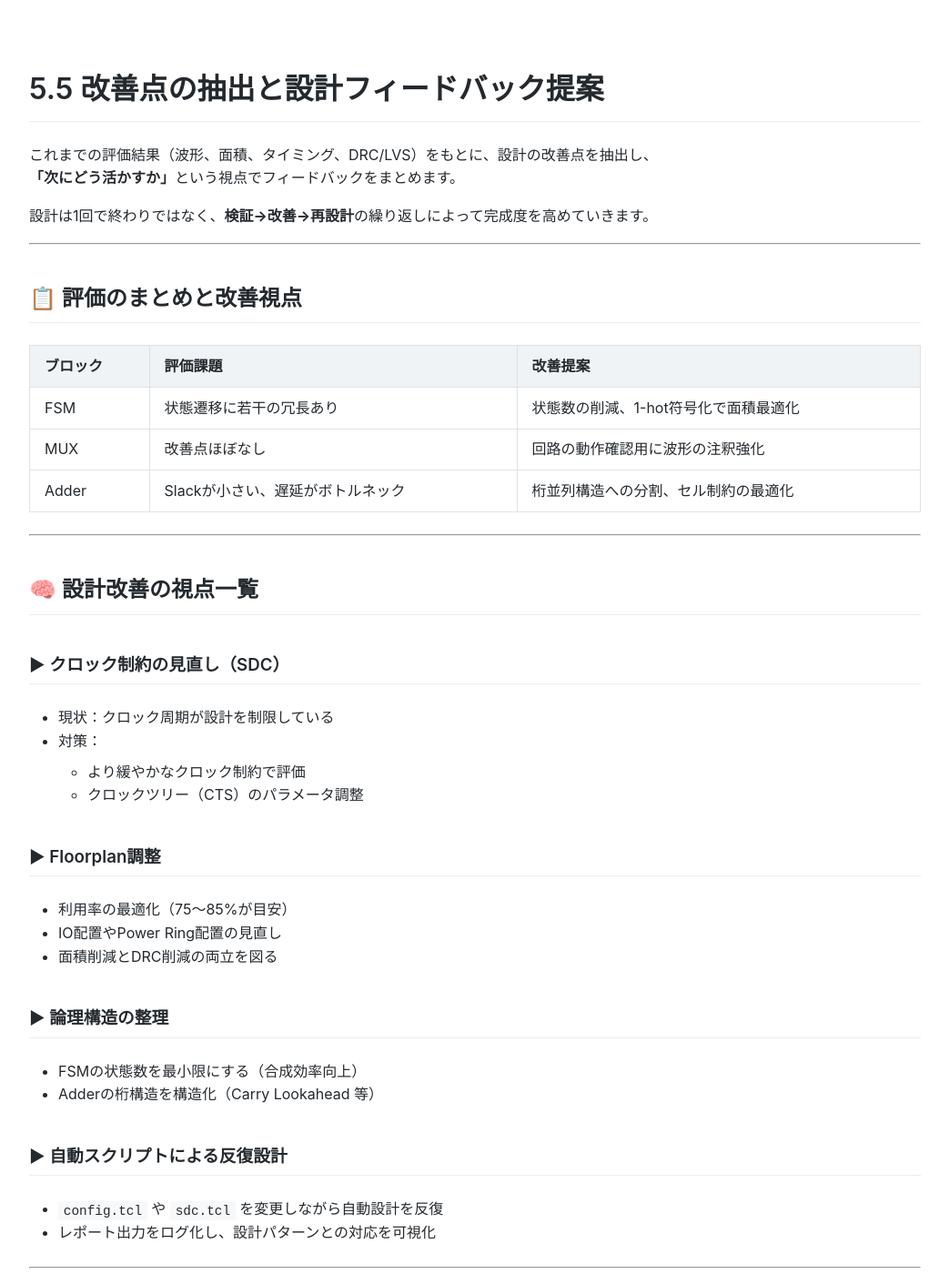
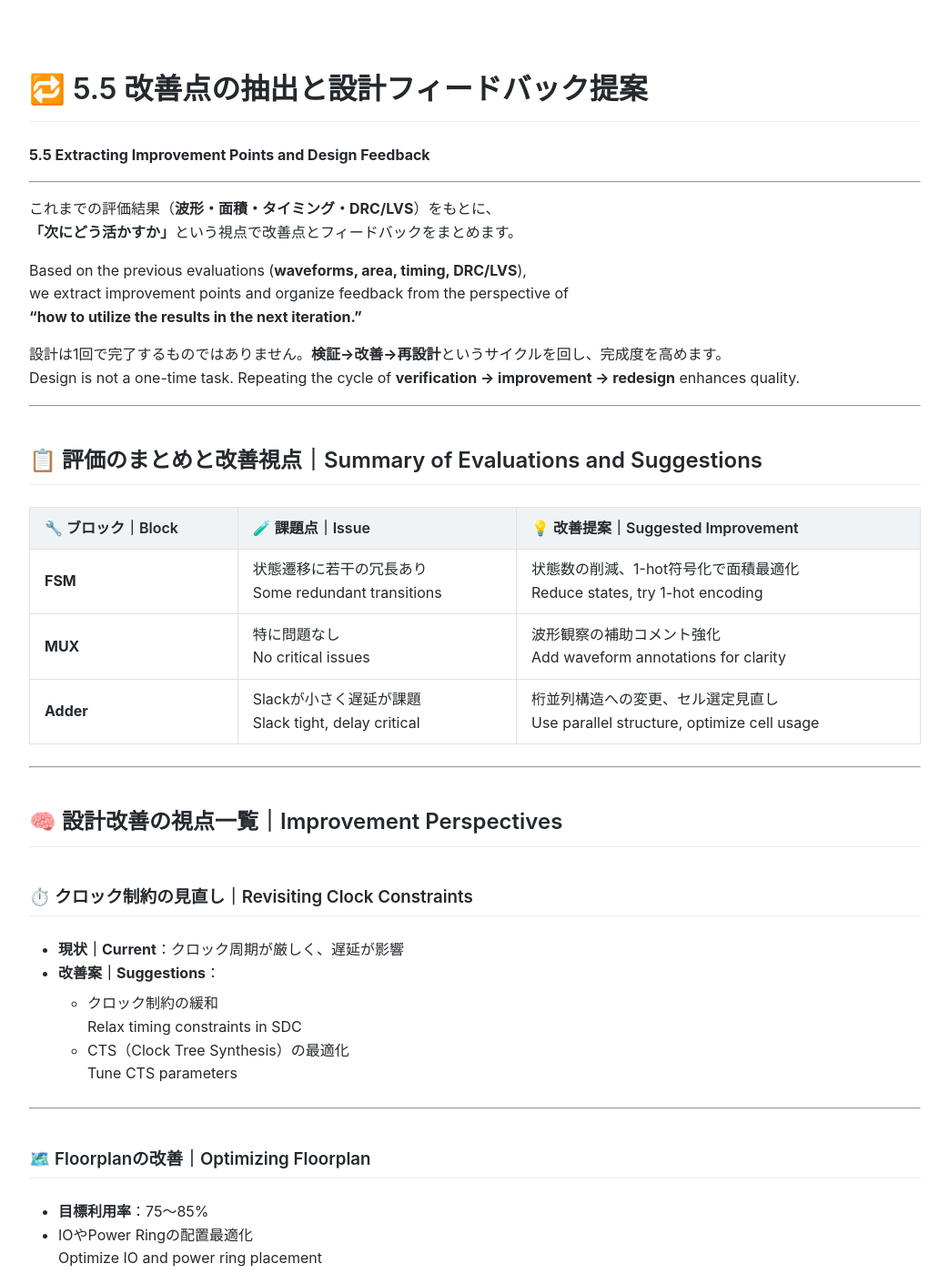
Before and after one commit to Samizo-AITL/Edusemi-v4x, a Jekyll site: the page built from e_chapter5_evaluation_and_report/5.5_improvement_feedback.md, in a window 1280 px wide and 1400 px high. Shown: the whole window at 91% size, without its empty margins (118-1161 px from the left). Built offline with Jekyll 4.4.1, drawn with Linux system fonts in a browser that asks for light colours; our own code applies the rules of GitHub Pages for plain Markdown files; some of the changed text lies outside the part shown.

Commit message:
Update 5.5_improvement_feedback.md

````diff
--- a/e_chapter5_evaluation_and_report/5.5_improvement_feedback.md
+++ b/e_chapter5_evaluation_and_report/5.5_improvement_feedback.md
@@ -1,78 +1,119 @@
 ---
 layout: default
-title: # 5.5 改善点の抽出と設計フィードバック提案
+title: 5.5 改善点の抽出と設計フィードバック提案
 ---
 
-# 5.5 改善点の抽出と設計フィードバック提案
-
-これまでの評価結果（波形、面積、タイミング、DRC/LVS）をもとに、設計の改善点を抽出し、
-**「次にどう活かすか」**という視点でフィードバックをまとめます。
-
-設計は1回で終わりではなく、**検証→改善→再設計**の繰り返しによって完成度を高めていきます。
+# 🔁 5.5 改善点の抽出と設計フィードバック提案
+**5.5 Extracting Improvement Points and Design Feedback**
 
 ---
 
-## 📋 評価のまとめと改善視点
+これまでの評価結果（**波形・面積・タイミング・DRC/LVS**）をもとに、
+**「次にどう活かすか」**という視点で改善点とフィードバックをまとめます。
 
-| ブロック | 評価課題                     | 改善提案                                      |
-|----------|------------------------------|-----------------------------------------------|
-| FSM      | 状態遷移に若干の冗長あり     | 状態数の削減、1-hot符号化で面積最適化         |
-| MUX      | 改善点ほぼなし               | 回路の動作確認用に波形の注釈強化              |
-| Adder    | Slackが小さい、遅延がボトルネック | 桁並列構造への分割、セル制約の最適化           |
+Based on the previous evaluations (**waveforms, area, timing, DRC/LVS**),
+we extract improvement points and organize feedback from the perspective of
+**"how to utilize the results in the next iteration."**
+
+設計は1回で完了するものではありません。**検証→改善→再設計**というサイクルを回し、完成度を高めます。
+Design is not a one-time task. Repeating the cycle of **verification → improvement → redesign** enhances quality.
 
 ---
 
-## 🧠 設計改善の視点一覧
+## 📋 評価のまとめと改善視点｜Summary of Evaluations and Suggestions
 
-### ▶ クロック制約の見直し（SDC）
-
-- 現状：クロック周期が設計を制限している
-- 対策：
-  - より緩やかなクロック制約で評価
-  - クロックツリー（CTS）のパラメータ調整
-
-### ▶ Floorplan調整
-
-- 利用率の最適化（75〜85%が目安）
-- IO配置やPower Ring配置の見直し
-- 面積削減とDRC削減の両立を図る
-
-### ▶ 論理構造の整理
-
-- FSMの状態数を最小限にする（合成効率向上）
-- Adderの桁構造を構造化（Carry Lookahead 等）
-
-### ▶ 自動スクリプトによる反復設計
-
-- `config.tcl` や `sdc.tcl` を変更しながら自動設計を反復
-- レポート出力をログ化し、設計パターンとの対応を可視化
+| 🔧 ブロック｜Block | 🧪 課題点｜Issue                       | 💡 改善提案｜Suggested Improvement                          |
+|------------------|--------------------------------------|----------------------------------------------------------|
+| **FSM**          | 状態遷移に若干の冗長あり<br>Some redundant transitions | 状態数の削減、1-hot符号化で面積最適化<br>Reduce states, try 1-hot encoding |
+| **MUX**          | 特に問題なし<br>No critical issues   | 波形観察の補助コメント強化<br>Add waveform annotations for clarity |
+| **Adder**        | Slackが小さく遅延が課題<br>Slack tight, delay critical | 桁並列構造への変更、セル選定見直し<br>Use parallel structure, optimize cell usage |
 
 ---
 
-## 🔁 改善サイクルのモデル
+## 🧠 設計改善の視点一覧｜Improvement Perspectives
 
-```text
-[仕様] → [設計] → [検証] → [評価] → [改善] → [再設計] → ...
-```
+### ⏱️ クロック制約の見直し｜Revisiting Clock Constraints
 
-このループを回すことで、最適な設計に近づいていきます。
-教育の観点でも、このPDCAループを意識させることが設計力の本質的な育成につながります。
+- **現状｜Current**：クロック周期が厳しく、遅延が影響
+- **改善案｜Suggestions**：
+  - クロック制約の緩和<br>Relax timing constraints in SDC
+  - CTS（Clock Tree Synthesis）の最適化<br>Tune CTS parameters
 
 ---
 
-## 🧭 次章への展開
+### 🗺️ Floorplanの改善｜Optimizing Floorplan
 
-これらの改善提案をベースに、**次章（応用編または実践演習）**では、より大規模で複雑なブロック（例：ALU、FSM+Memory構成、I/O制御）を対象にして、同様のフローで設計・検証・評価を行っていきます。
-
-また、将来的には以下のような統合演習も視野に入れられます：
-
-- SoCレベルでの評価演習
-- Pythonによる自動評価レポート生成
-- GitHub/Gitによる設計履歴管理とレビュー訓練
+- **目標利用率**：75〜85%
+- IOやPower Ringの配置最適化<br>Optimize IO and power ring placement
+- 面積とDRCエラーのバランスを調整
+  *Balance area vs DRC trade-offs*
 
 ---
 
-## 🏁 まとめ
+### 🧮 論理構造の整理｜Logical Structure Optimization
 
-本章では、設計結果を多角的に評価し、改善提案を構造的にまとめるスキルを学びました。
-これは回路設計者にとって不可欠な「自己診断能力」を養うための核心プロセスです。
+- FSMの状態数最小化で合成効率アップ
+  *Minimize FSM states for synthesis efficiency*
+- Adderの並列化（Carry Lookaheadなど）
+  *Use parallel adders (e.g., CLA)*
+
+---
+
+### 🔁 自動スクリプトによる設計反復｜Automated Iterative Design
+
+- `config.tcl`, `sdc.tcl` の調整で複数設計を試行
+  *Modify config.tcl and sdc.tcl for variants*
+- レポート出力をログ化し、**パターン分析や改善履歴**を可視化
+  *Log reports to track improvement trends*
+
+---
+
+## 📈 改善サイクルのモデル｜Design Improvement Loop
+
+```text
+[仕様 / Specification]
+      ↓
+[設計 / Design]
+      ↓
+[検証 / Verification]
+      ↓
+[評価 / Evaluation]
+      ↓
+[改善 / Improvement]
+      ↓
+[再設計 / Redesign]
+      →（繰り返し / Iterate）
+```
+
+教育の現場でもこのループを意識させることで、**本質的な設計力＝改善力**を育成できます。
+By applying this loop in education, we foster **core design capability = improvement skill**.
+
+---
+
+## 🚀 次章への展開｜Next Chapter Development
+
+この改善提案をもとに、**応用編または演習編**では以下の展開が可能です：
+
+- ⚙️ **ALU・FSM＋Memory等の統合設計**
+- 📈 **SoCスケールでの実装と評価**
+- 🤖 **Pythonによる自動評価・レポート生成**
+- 🔁 **GitHubでの設計履歴管理とレビュー訓練**
+
+Based on these improvements, the next phase can expand toward:
+
+- Integrated designs like ALU or FSM+Memory
+- SoC-level implementation and evaluation
+- Automated report generation via Python
+- Version control and peer review with Git
+
+---
+
+## 🏁 まとめ｜Conclusion
+
+本章では、**評価 → 改善提案 → フィードバック**という設計サイクルの流れを学びました。
+設計者としての「**自己診断能力**」を育てることができる重要なプロセスです。
+
+This chapter demonstrated the **evaluate → improve → feedback** cycle,
+which is essential to develop a designer's **self-diagnostic capability**.
+
+---
````
